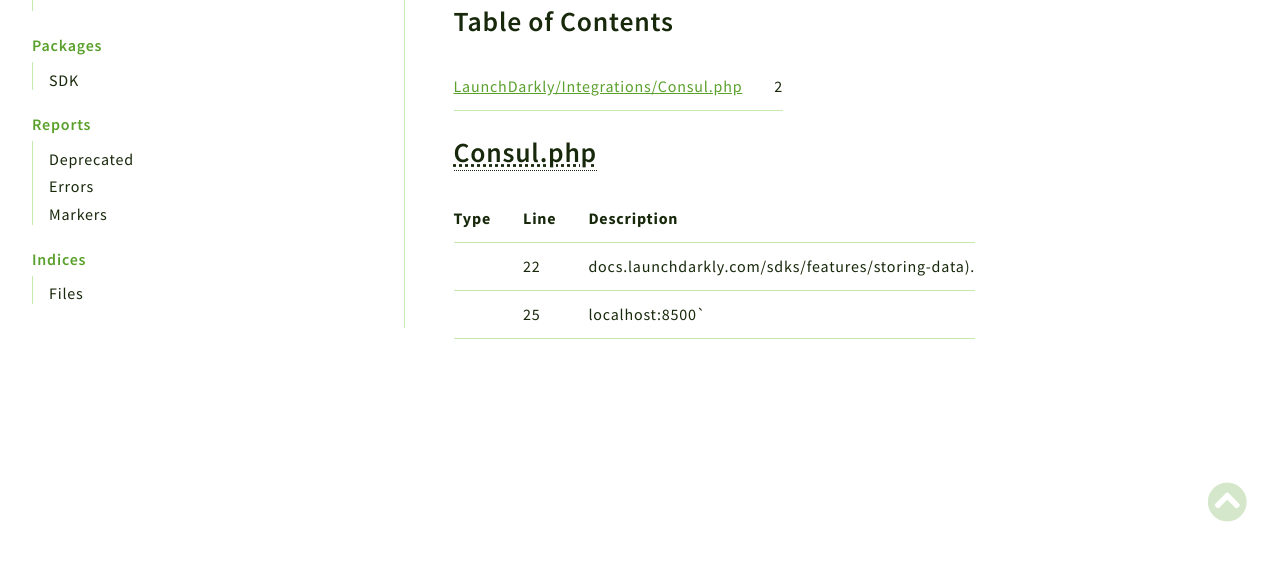
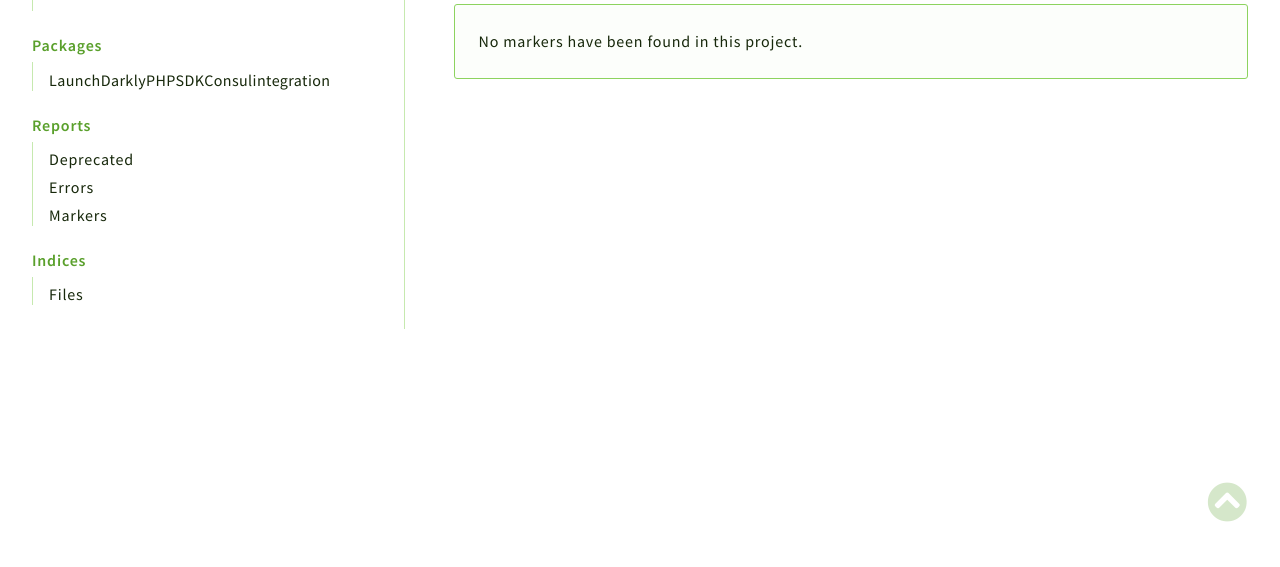
Before and after one commit to launchdarkly/php-server-sdk-consul, a plain HTML site: page reports/markers.html in a window 1280 px wide. Shown: the part 233-800 px from the top of the page. Drawn offline with nearby package versions, Linux system fonts and the light colour scheme; files that its build step writes are made by us from their sources; a script that the page names is missing.

Commit message:
Updating documentation to version 2.0.0

```diff
--- a/reports/markers.html
+++ b/reports/markers.html
@@ -2,7 +2,7 @@
 <html lang="en">
 <head>
     <meta charset="utf-8">
-    <title>    LaunchDarkly PHP SDK Consul integration 1.0.0 &raquo; Markers
+    <title>    LaunchDarkly PHP SDK Consul integration 2.0.0 &raquo; Markers
 </title>
     <meta name="viewport" content="width=device-width, initial-scale=1.0">
     <base href="../">
@@ -24,7 +24,7 @@
     </head>
 <body id="top">
     <header class="phpdocumentor-header phpdocumentor-section">
-    <h1 class="phpdocumentor-title"><a href="" class="phpdocumentor-title__link">LaunchDarkly PHP SDK Consul integration 1.0.0</a></h1>
+    <h1 class="phpdocumentor-title"><a href="" class="phpdocumentor-title__link">LaunchDarkly PHP SDK Consul integration 2.0.0</a></h1>
     <input class="phpdocumentor-header__menu-button" type="checkbox" id="menu-button" name="menu-button" />
     <label class="phpdocumentor-header__menu-icon" for="menu-button">
         <i class="fas fa-bars"></i>
@@ -53,18 +53,21 @@
     Menu
 </label>
 <aside class="phpdocumentor-column -four phpdocumentor-sidebar">
+                    <section class="phpdocumentor-sidebar__category">
+            <h2 class="phpdocumentor-sidebar__category-header">Namespaces</h2>
+                                    <h4 class="phpdocumentor-sidebar__root-namespace"><a href="namespaces/launchdarkly.html">LaunchDarkly</a></h4>
+    <ul class="phpdocumentor-list">
+                    <li>
+                <a href="namespaces/launchdarkly-integrations.html">Integrations</a>
 
-    <section class="phpdocumentor-sidebar__category">
-        <h2 class="phpdocumentor-sidebar__category-header">Namespaces</h2>
-                                                <h4 class="phpdocumentor-sidebar__root-namespace"><a href="namespaces/launchdarkly.html"><abbr title="\LaunchDarkly">LaunchDarkly</abbr></a></h4>
-                <ul class="phpdocumentor-list">
-                                            <li><a href="namespaces/launchdarkly-integrations.html"><abbr title="\LaunchDarkly\Integrations">Integrations</abbr></a></li>
-                                    </ul>
+            </li>
+            </ul>
+
                         </section>
+                <section class="phpdocumentor-sidebar__category">
+            <h2 class="phpdocumentor-sidebar__category-header">Packages</h2>
+                                    <h4 class="phpdocumentor-sidebar__root-namespace"><a href="packages/LaunchDarklyPHPSDKConsulintegration.html">LaunchDarklyPHPSDKConsulintegration</a></h4>
 
-        <section class="phpdocumentor-sidebar__category">
-        <h2 class="phpdocumentor-sidebar__category-header">Packages</h2>
-                    <h3 class="phpdocumentor-sidebar__root-package"><a href="packages/SDK.html"><abbr title="\SDK">SDK</abbr></a></h3>
                         </section>
 
     <section class="phpdocumentor-sidebar__category">
@@ -88,37 +91,10 @@
     <div class="phpdocumentor-row">
         <h2 class="phpdocumentor-content__title">Markers</h2>
 
-                    <h3>Table of Contents</h3>
-            <table class="phpdocumentor-table_of_contents">
-                                                            <tr>
-                            <td class="phpdocumentor-cell"><a href="reports/markers.html#LaunchDarkly/Integrations/Consul.php">LaunchDarkly/Integrations/Consul.php</a></td>
-                            <td class="phpdocumentor-cell">2</td>
-                        </tr>
-                                                </table>
+                    <div class="phpdocumentor-admonition phpdocumentor-admonition--success">
+                No markers have been found in this project.
+            </div>
 
-                    <a id="LaunchDarkly/Integrations/Consul.php"></a>
-            <h3><abbr title="LaunchDarkly/Integrations/Consul.php">Consul.php</abbr></h3>
-            <table>
-                <thead>
-                <tr>
-                    <th class="phpdocumentor-heading">Type</th>
-                    <th class="phpdocumentor-heading">Line</th>
-                    <th class="phpdocumentor-heading">Description</th>
-                </tr>
-                </thead>
-                <tbody>
-                                    <tr>
-                        <td class="phpdocumentor-cell"></td>
-                        <td class="phpdocumentor-cell">22</td>
-                        <td class="phpdocumentor-cell">docs.launchdarkly.com/sdks/features/storing-data).</td>
-                    </tr>
-                                    <tr>
-                        <td class="phpdocumentor-cell"></td>
-                        <td class="phpdocumentor-cell">25</td>
-                        <td class="phpdocumentor-cell">localhost:8500`</td>
-                    </tr>
-                                </tbody>
-            </table>
             </div>
                 <section data-search-results class="phpdocumentor-search-results phpdocumentor-search-results--hidden">
     <section class="phpdocumentor-search-results__dialog">
```
Also changed, not shown: classes/LaunchDarkly-Integrations-Consul.html (+15 -12 lines), files/launchdarkly-integrations-consul.html (+14 -11 lines), graphs/classes.html (+14 -11 lines), index.html (+15 -12 lines), indices/files.html (+14 -11 lines), namespaces/default.html (+14 -11 lines), namespaces/launchdarkly-integrations.html (+14 -11 lines), namespaces/launchdarkly.html (+14 -11 lines), packages/LaunchDarklyPHPSDKConsulintegration.html (renamed from packages/SDK.html, +16 -13 lines), packages/default.html (+15 -12 lines), reports/deprecated.html (+14 -11 lines), reports/errors.html (+14 -11 lines).
